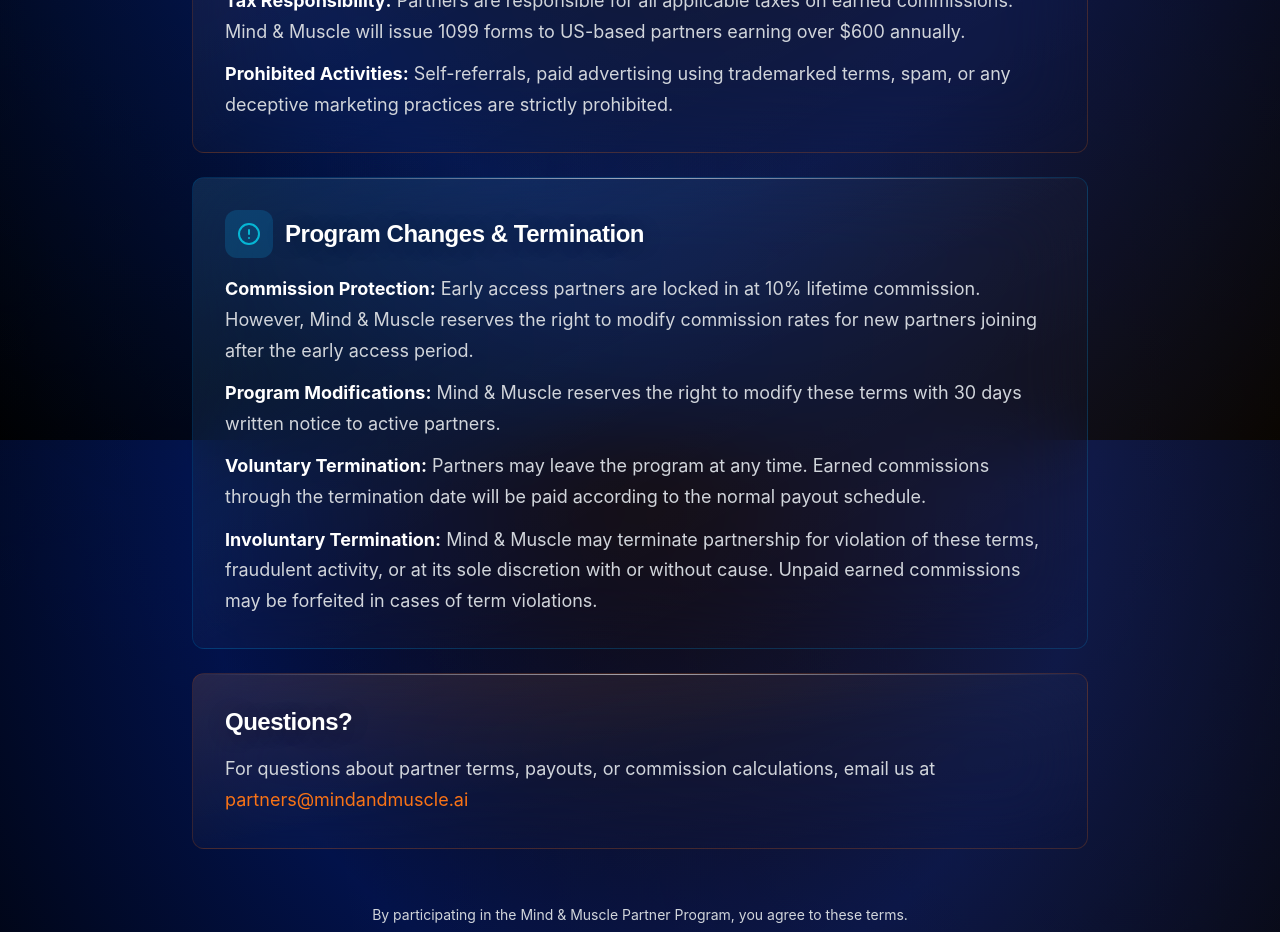
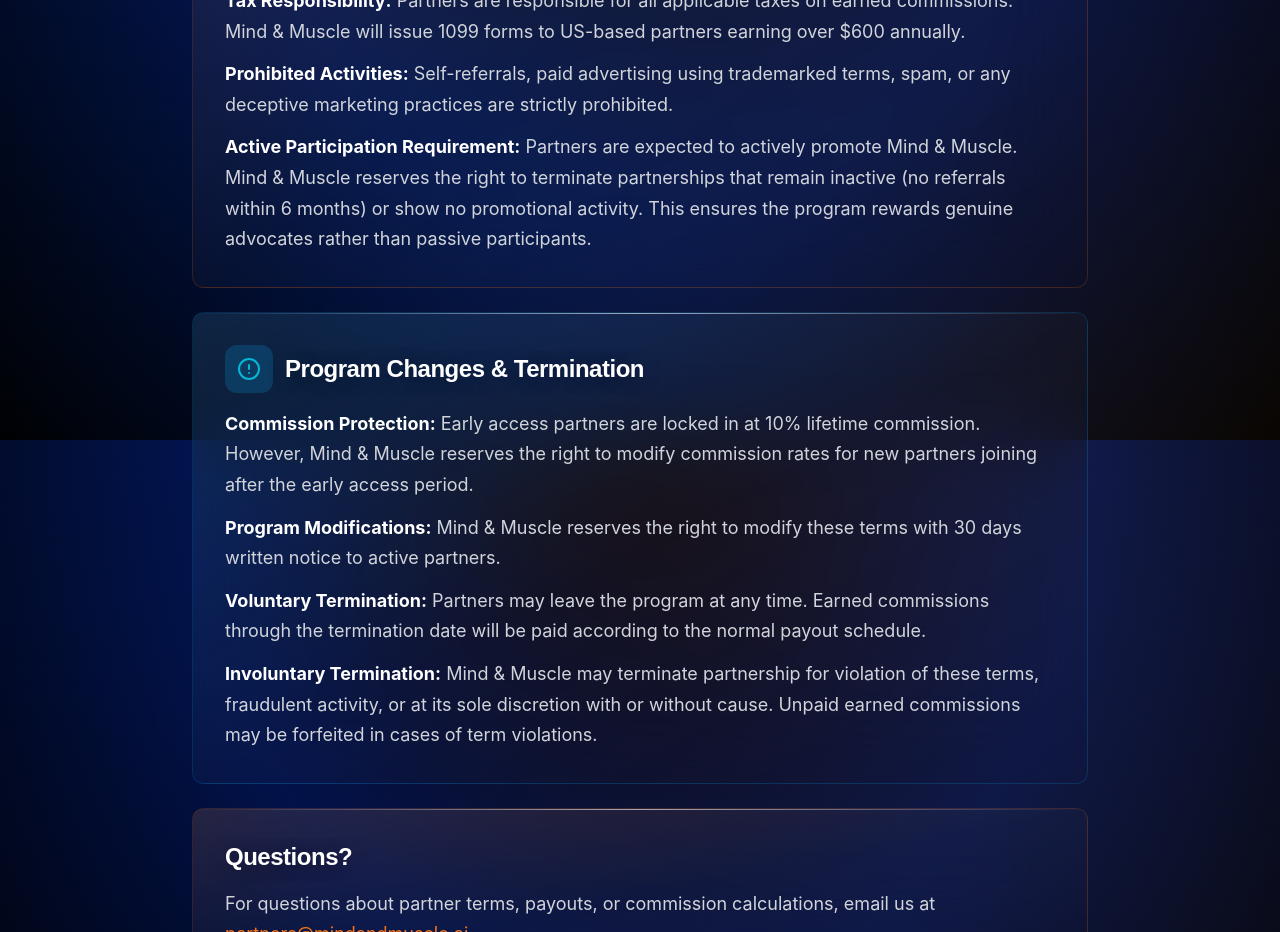
Before and after one commit to jbb1988/mandmwebsite, a Next.js app: page /partner-terms in a window 1280 px wide. Shown: the part 1960-2892 px from the top of the page. Built offline with nearby package versions, Linux system fonts and the light colour scheme.

Commit message:
Add active participation requirements to partner program pages
- Added Active Participation Requirement clause to Partner Responsibilities section
- Added FAQ entry about inactive partner removal policy
- Clarifies 6-month inactivity threshold for partnership termination

```diff
--- a/src/app/partner-program/page.tsx
+++ b/src/app/partner-program/page.tsx
@@ -183,6 +183,10 @@
     {
       question: 'Do I need to be a coach to join?',
       answer: 'Not at all! We welcome coaches, athletic directors, sports bloggers, influencers, parents, and anyone with connections to the youth sports community. If you know people who coach teams, you\'re qualified.'
+    },
+    {
+      question: 'What if I sign up but don\'t actively promote?',
+      answer: 'While there\'s no minimum referral requirement, we reserve the right to remove partnerships that show no activity for extended periods (6+ months). The program is designed for active promoters who genuinely believe in Mind & Muscle and share it with their networks.'
     },
     {
       question: 'How do payouts work?',
--- a/src/app/partner-terms/page.tsx
+++ b/src/app/partner-terms/page.tsx
@@ -122,6 +122,9 @@
               <p>
                 <strong className="text-white">Prohibited Activities:</strong> Self-referrals, paid advertising using trademarked terms, spam, or any deceptive marketing practices are strictly prohibited.
               </p>
+              <p>
+                <strong className="text-white">Active Participation Requirement:</strong> Partners are expected to actively promote Mind & Muscle. Mind & Muscle reserves the right to terminate partnerships that remain inactive (no referrals within 6 months) or show no promotional activity. This ensures the program rewards genuine advocates rather than passive participants.
+              </p>
             </div>
           </LiquidGlass>
 
```
